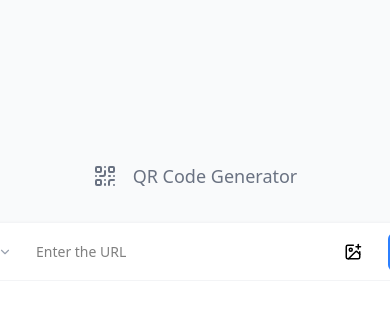
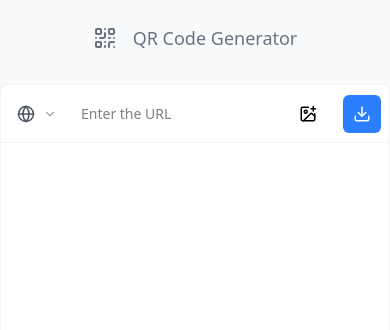
Before and after one commit to haxzie/quickqr, a Vue app: page / in a window 390 px wide. Shown: the top 330 px of the page. Built offline with nearby package versions, Linux system fonts and the light colour scheme.

Commit message:
make it responseive

```diff
--- a/src/App.vue
+++ b/src/App.vue
@@ -4,7 +4,7 @@ import QRStudio from "./components/QRStudio.vue";
 </script>
 
 <template>
-  <div class="w-full h-full flex flex-col gap-8 items-center justify-center">
+  <div class="w-full h-full flex flex-col gap-8 justify-start items-center pt-6 md:justify-center md:pt-0">
     <h1 class="inline-flex gap-4 items-center font-medium text-lg text-gray-500">
       <qr-code-icon :size="24" /> QR Code Generator
     </h1>
--- a/src/components/QRStudio.vue
+++ b/src/components/QRStudio.vue
@@ -125,7 +125,7 @@ const uploadImage = () => {
 
 <template>
   <div
-    class="flex flex-col w-[480px] bg-white border-1 border-gray-100 rounded-lg shadow-sm overflow-hidden"
+    class="flex flex-col w-full md:w-[480px] bg-white border-1 border-gray-100 rounded-lg shadow-sm overflow-hidden"
   >
     <!-- Header -->
     <div
@@ -139,7 +139,7 @@ const uploadImage = () => {
       <input
         type="text"
         :placeholder="placeholder"
-        class="flex-1 text-sm outline-none h-full"
+        class="flex-1 text-sm outline-none h-full min-w-0"
         v-model="qrData"
         autofocus
       />
```
